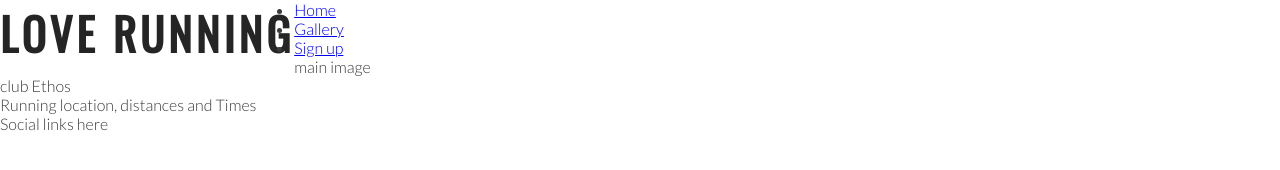
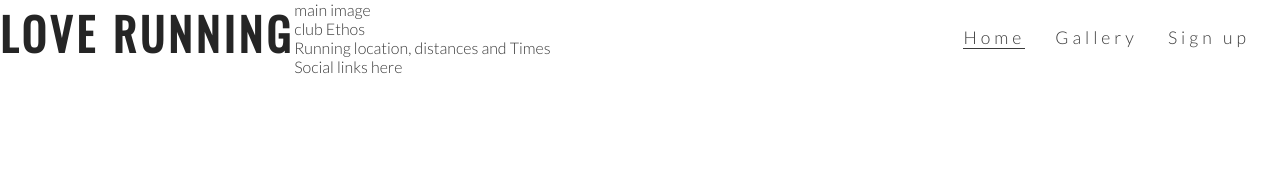
Before and after one commit to Arminas19/love-running, a plain HTML site: page index.html in a window 1280 px wide. Drawn offline with nearby package versions, Linux system fonts and the light colour scheme.

Commit message:
add styles to nav

```diff
--- a/assets/css/style.css
+++ b/assets/css/style.css
@@ -24,3 +24,27 @@ h1, h2 {
     float: left;
     font-size: 280%;
 }
+/*  Navigation Links */
+#menu{
+    font-size: 110%;
+    letter-spacing: 4px;
+}
+#menu, #logo{
+    line-height: 75px;
+
+}
+#menu li{
+    float: right;
+    list-style-type: none;
+    margin-right: 30px;
+}
+#menu a {
+    text-decoration: none;
+    color: inherit;
+}
+#menu a:hover{
+    border-bottom: 1px solid #3a3a3a;
+}
+.active{
+    border-bottom: 1px solid #3a3a3a;
+}
--- a/index.html
+++ b/index.html
@@ -17,10 +17,13 @@
             <h1 id= "Logo"> Love Running </h1>
         </a>
         <nav>
-            <ul>
-                <li> <a href="index.html"> Home</a> </li>
+            <ul id= "menu">
+                <li> <a href="#"> Sign up</a> </li>
+
                 <li> <a href="#"> Gallery</a> </li>
-                <li> <a href="#"> Sign up</a> </li>
+
+                <li> <a href="index.html" class= "active"> Home</a> </li>
+
             </ul>
 
         </nav>
```
